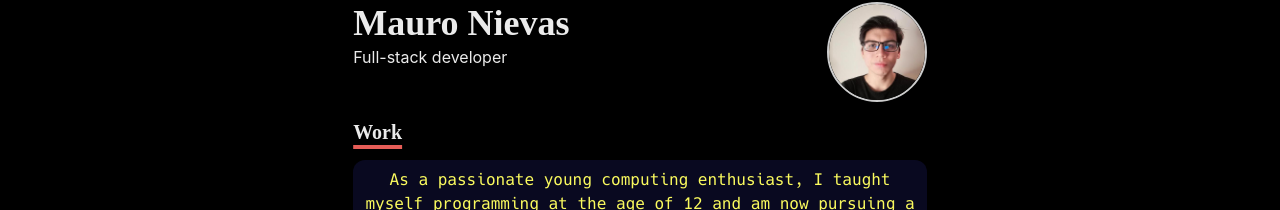
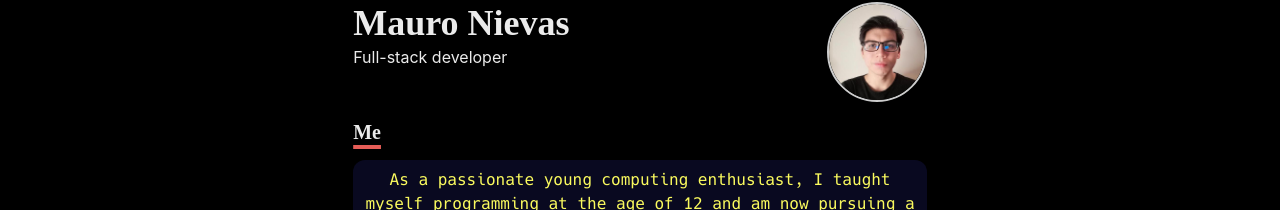
Before and after one commit to nievasdev/portfolio_old, a Next.js app: page / in a window 1280 px wide. Shown: the part 126-336 px from the top of the page. Built offline with nearby package versions, Linux system fonts and the light colour scheme.

Commit message:
heading work

```diff
--- a/pages/index.js
+++ b/pages/index.js
@@ -42,7 +42,7 @@ const Page = () => {
                     </Box>
                     <Section delay={0.1}>
                         <Heading as="h3" variant="section-title">
-                            Work
+                            Me
                         </Heading>
                         <Paragraph>
                             As a passionate young computing enthusiast, I taught myself programming at the age of 12 and am now pursuing a degree in computer engineering. I have extensive experience with a range of technologies and have been working with JavaScript and Python for nearly 5 years. I have developed both backend and frontend applications and am always seeking new technological challenges to enhance my growth as a developer.
--- a/pages/works.js
+++ b/pages/works.js
@@ -1,4 +1,4 @@
-import { Container, Heading, SimpleGrid } from "@chakra-ui/react"
+import { Container, SimpleGrid } from "@chakra-ui/react"
 import Section from '../components/section'
 import { WorkGridItem } from "../components/grid-item"
 import Layout from "../components/layouts/article";
```
